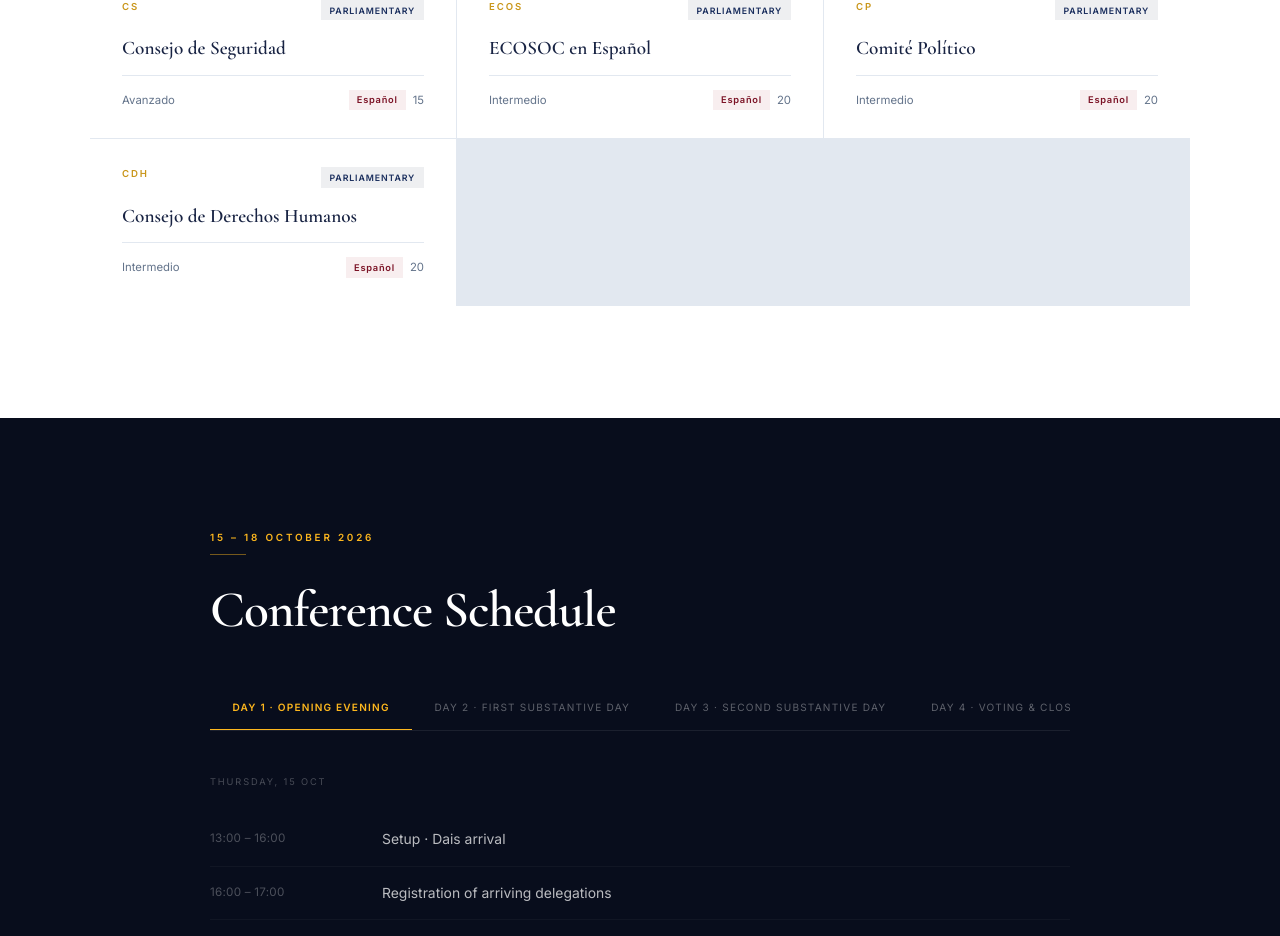
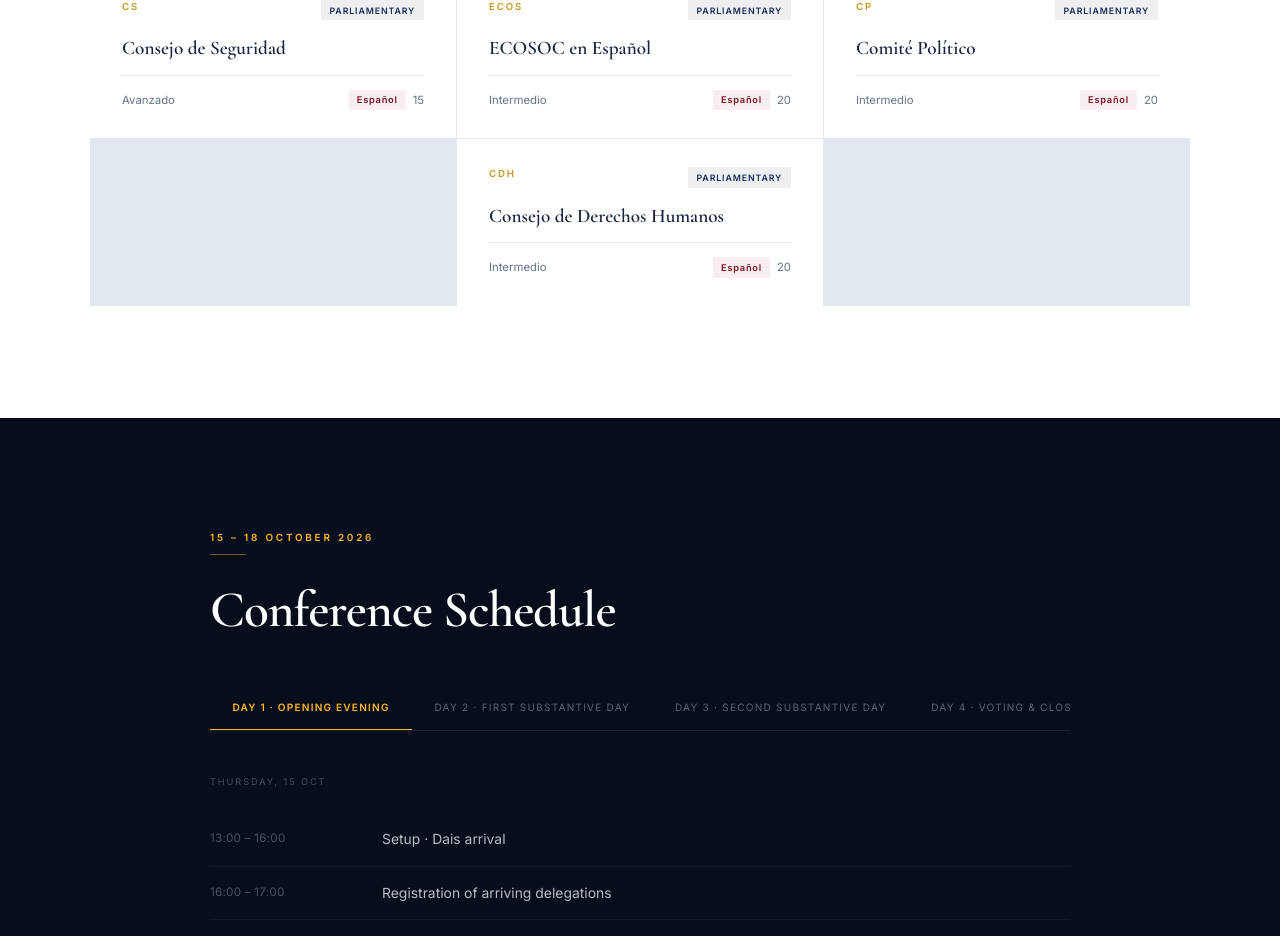
Before and after one commit to lincolnmun/website, a React (Vite) app: page / in a window 1280 px wide. Shown: the part 2740-3676 px from the top of the page. Built offline with nearby package versions, Linux system fonts and the light colour scheme.

Commit message:
Update App.jsx

```diff
--- a/src/App.jsx
+++ b/src/App.jsx
@@ -463,13 +463,17 @@ function Committees() {
           style={{ gap: '1px', background: C.border }}
         >
           <AnimatePresence>
-            {filtered.map(c => {
+            {filtered.map((c, i) => {
               const tag = TYPE_TAG[c.type]
+              const cols = 3
+              const orphans = filtered.length % cols
+              const isOrphan = orphans > 0 && i >= filtered.length - orphans
+              const orphanStyle = isOrphan && orphans === 1 ? { gridColumnStart: 2 } : {}
               return (
                 <motion.div key={c.abbr} layout
                   initial={{ opacity: 0 }} animate={{ opacity: 1 }} exit={{ opacity: 0 }}
                   transition={{ duration: 0.18 }}
-                  style={{ background: C.white, padding: '1.75rem 2rem', transition: 'background 0.18s' }}
+                  style={{ background: C.white, padding: '1.75rem 2rem', transition: 'background 0.18s', ...orphanStyle }}
                   onMouseEnter={e => (e.currentTarget.style.background = C.offWhite)}
                   onMouseLeave={e => (e.currentTarget.style.background = C.white)}
                 >
@@ -525,11 +529,11 @@ const DAYS = [
     day: 'Day 2', date: 'Friday, 16 Oct', label: 'First Substantive Day',
     sessions: [
       { time: '08:30 – 09:15', activity: 'Dais briefing · Morning refreshments' },
-      { time: '09:15 – 11:30', activity: 'Committee Session' },
-      { time: '11:45 – 13:30', activity: 'Committee Session' },
+      { time: '09:15 – 11:30', activity: 'Committee Session II' },
+      { time: '11:45 – 13:30', activity: 'Committee Session III' },
       { time: '13:30 – 14:45', activity: 'Lunch' },
-      { time: '14:45 – 17:15', activity: 'Committee Session' },
-      { time: '17:30 – 18:15', activity: 'Committee Session' },
+      { time: '14:45 – 17:15', activity: 'Committee Session IV' },
+      { time: '17:30 – 18:15', activity: 'Committee Session V' },
       { time: '18:15',         activity: 'Day close' },
     ],
   },
@@ -537,18 +541,18 @@ const DAYS = [
     day: 'Day 3', date: 'Saturday, 17 Oct', label: 'Second Substantive Day',
     sessions: [
       { time: '08:30 – 09:15', activity: 'Dais briefing · Morning refreshments' },
-      { time: '09:15 – 11:30', activity: 'Committee Session' },
-      { time: '11:45 – 13:30', activity: 'Committee Session' },
+      { time: '09:15 – 11:30', activity: 'Committee Session VI' },
+      { time: '11:45 – 13:30', activity: 'Committee Session VII' },
       { time: '13:30 – 14:45', activity: 'Lunch' },
-      { time: '14:45 – 17:15', activity: 'Committee Session' },
-      { time: '17:30 – 18:15', activity: 'Committee Session' },
+      { time: '14:45 – 17:15', activity: 'Committee Session VIII' },
+      { time: '17:30 – 18:15', activity: 'Committee Session IX' },
       { time: '18:15',         activity: 'Day close' },
     ],
   },
   {
     day: 'Day 4', date: 'Sunday, 18 Oct', label: 'Voting & Closing',
     sessions: [
-      { time: '09:00 – 11:00', activity: 'Committee Session' },
+      { time: '09:00 – 11:00', activity: 'Committee Session X' },
       { time: '11:30 – 12:45', activity: 'Final Committee Session' },
       { time: '12:45 – 14:00', activity: 'Lunch' },
       { time: '14:00 – 15:30', activity: 'Closing Ceremony with Awards' },
```
